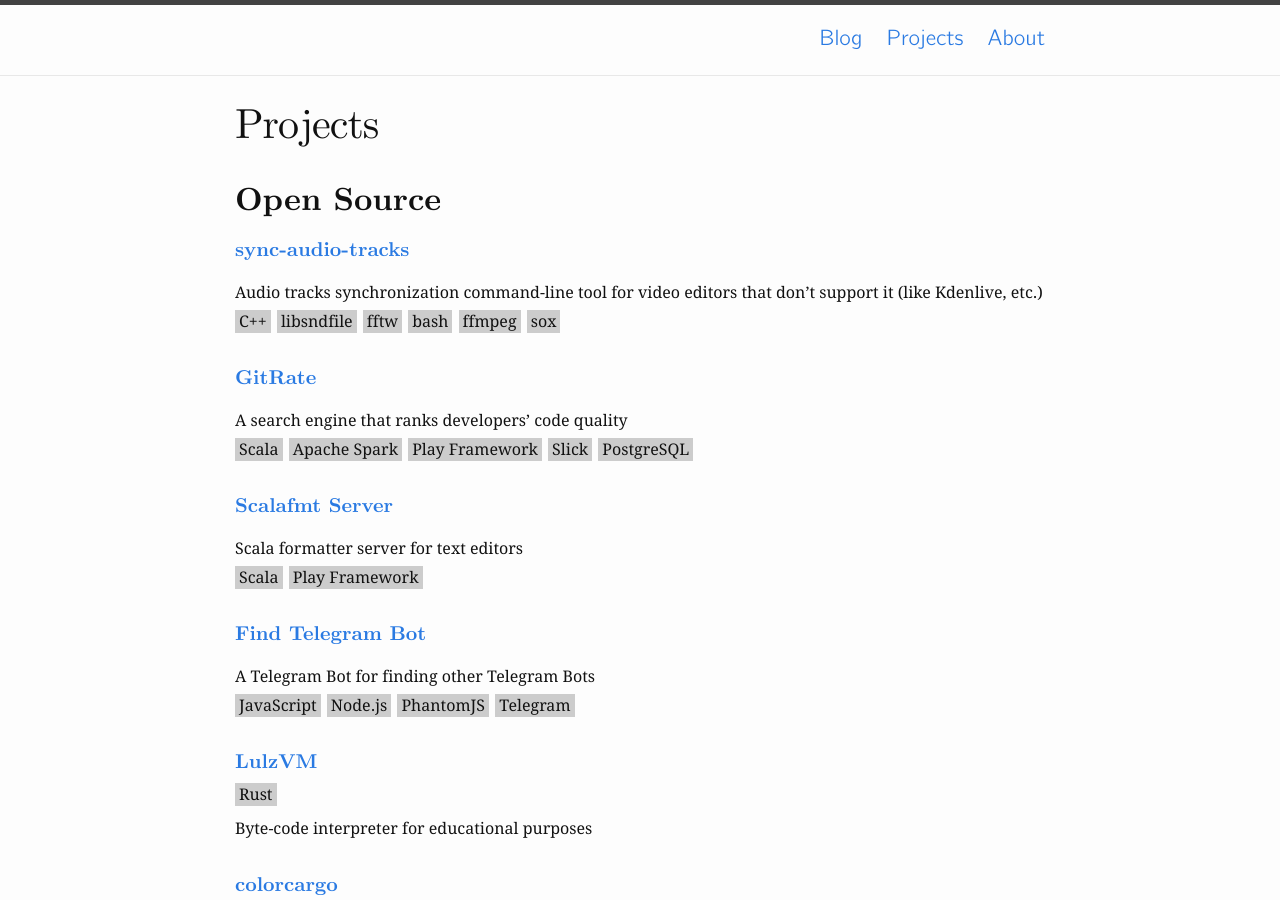
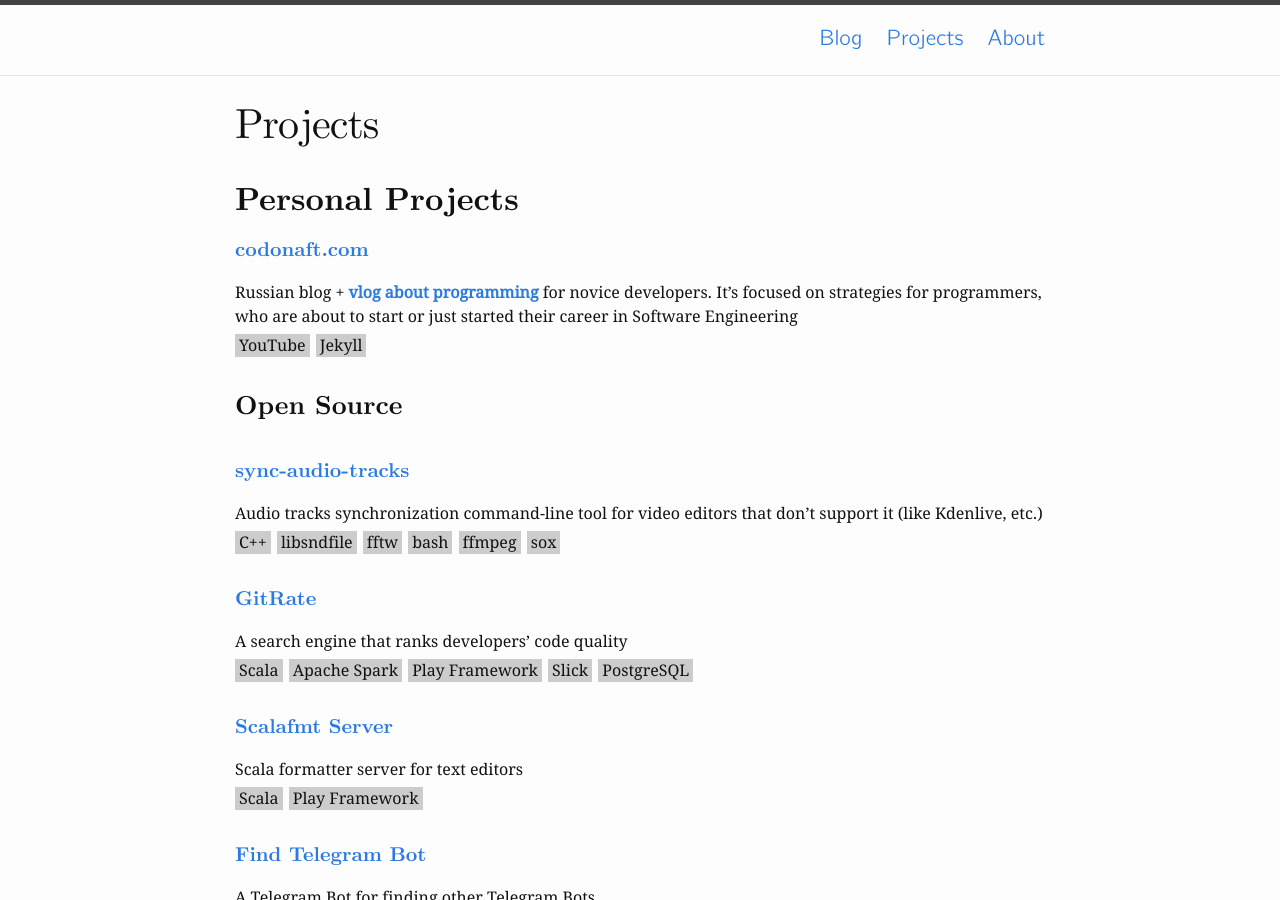
Before and after one commit to alopatindev/alopatindev.github.io, a Jekyll site: the page built from 01_projects.md, in a window 1280 px wide and 900 px high. Built offline with Jekyll 4.4.1, drawn with Linux system fonts in a browser that asks for light colours; some of the changed text lies outside the part shown.

Commit message:
update projects

```diff
--- a/01_projects.md
+++ b/01_projects.md
@@ -4,7 +4,19 @@
 permalink: /projects/
 ---
 
-## Open Source
+## Personal Projects
+
+#### [codonaft.com](https://codonaft.com)
+Russian blog + [**vlog about programming**](https://www.youtube.com/channel/UCjNAnQpPQydNLTHcVz0s44A)
+for novice developers.
+It's focused on strategies for programmers, who are about to start or
+just started their career in Software Engineering
+<div class="tags">
+  <span class="tag">YouTube</span>
+  <span class="tag">Jekyll</span>
+</div>
+
+### Open Source
 
 #### [sync-audio-tracks](https://github.com/alopatindev/sync-audio-tracks)
 Audio tracks synchronization command-line tool for video editors that don't support it (like Kdenlive, etc.)
@@ -126,7 +138,7 @@
 Font viewer with character table.
 One of my first C++/Qt projects
 
-## Commercial Projects
+## Participation in Commercial Projects
 
 #### [SimCity BuildIt](http://www.ea.com/simcity-buildit)
 <div class="tags">
```
